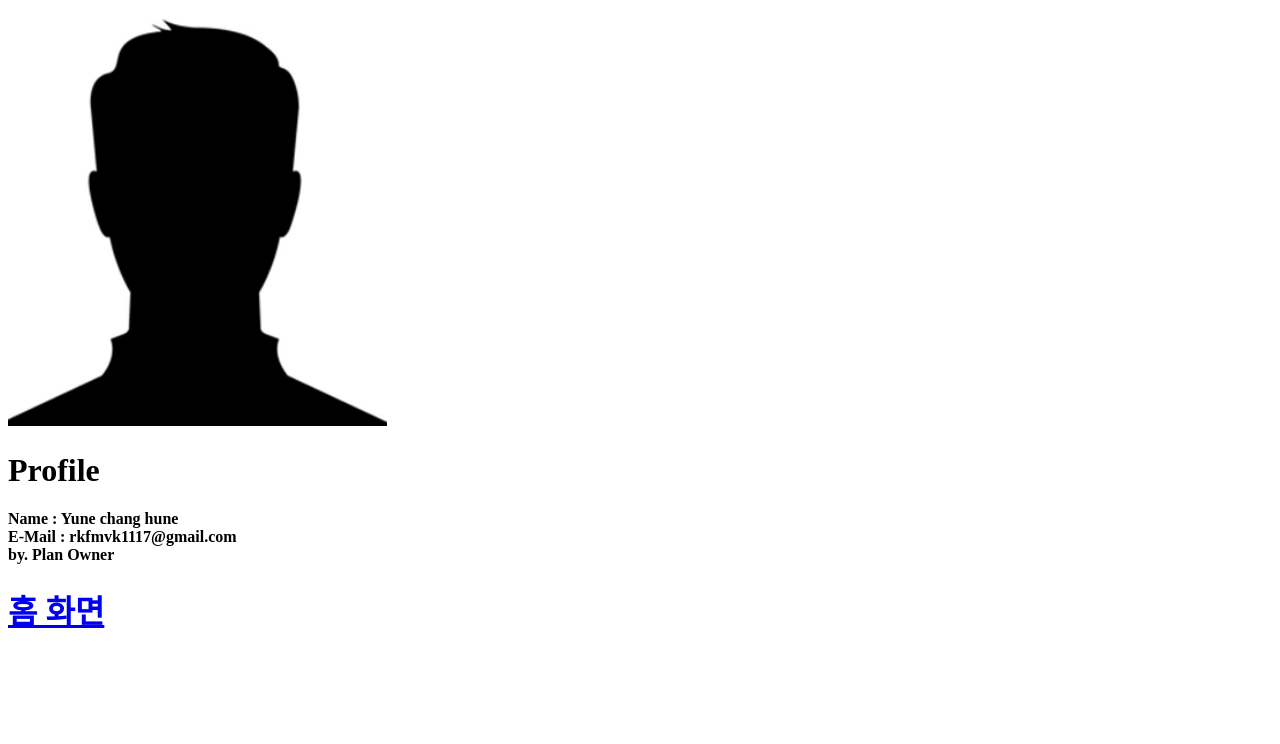
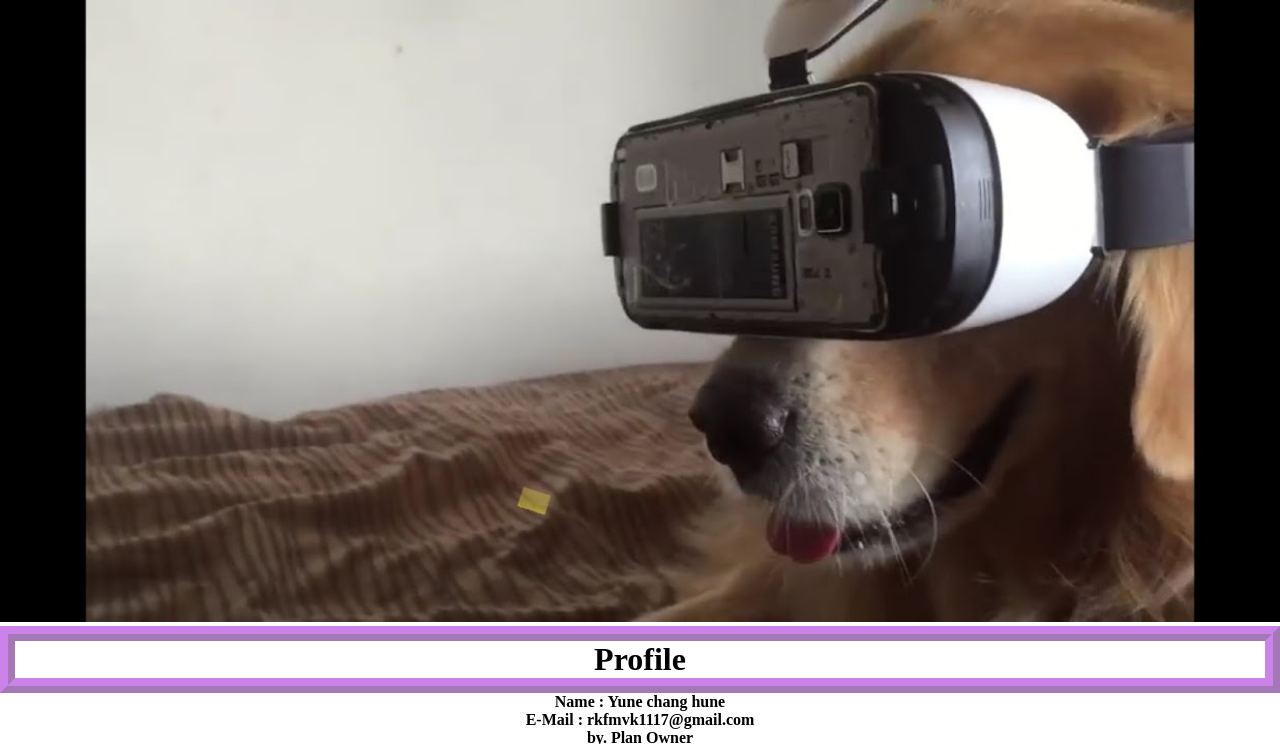
Before and after one commit to onenationonemind1/b4, a plain HTML site: page index.html in a window 1280 px wide. Shown: the top 744 px of the page. Drawn offline with Linux system fonts and the light colour scheme.

Commit message:
Update index.html

```diff
--- a/index.html
+++ b/index.html
@@ -4,7 +4,21 @@
 <title>게임 설명</title> <!-- 제 -->
 <meta charset="utf-8">  <!-- 한글 사용을 위  -->
 <meta name="viewport" content="width=device-width, initial-scale=1.0">
- <img src="me.png" width ="30%"><br/>
+ <img src="dog.jpg" width ="100%"><br/>
+
+
+<style>
+
+body {
+  text-align:center;
+  margin:0;
+}
+#hi {
+border:4mm ridge rgba(170, 50, 220, .6);
+margin:0;
+}
+
+</style>
 
 
 </head>
@@ -14,11 +28,14 @@
 
 
 <body>
-<h1> Profile </h1>
+<h1 id="hi" > Profile </h1>
 <strong> Name : Yune chang hune </strong> <br/>
 <strong> E-Mail : rkfmvk1117@gmail.com </strong> <br/>
 <strong> by. Plan Owner </strong> <br/>
+<img src="me.jpg" width ="35%"><br/>
 
-<h1><a href="https://onenationonemind1.github.io/h1/" target="_blank">홈 화면</a></h1>
+
+<div><a href="https://onenationonemind1.github.io/h1/" target="_blank">홈 화면</a></div>
+
 </body>
 </html>
```
